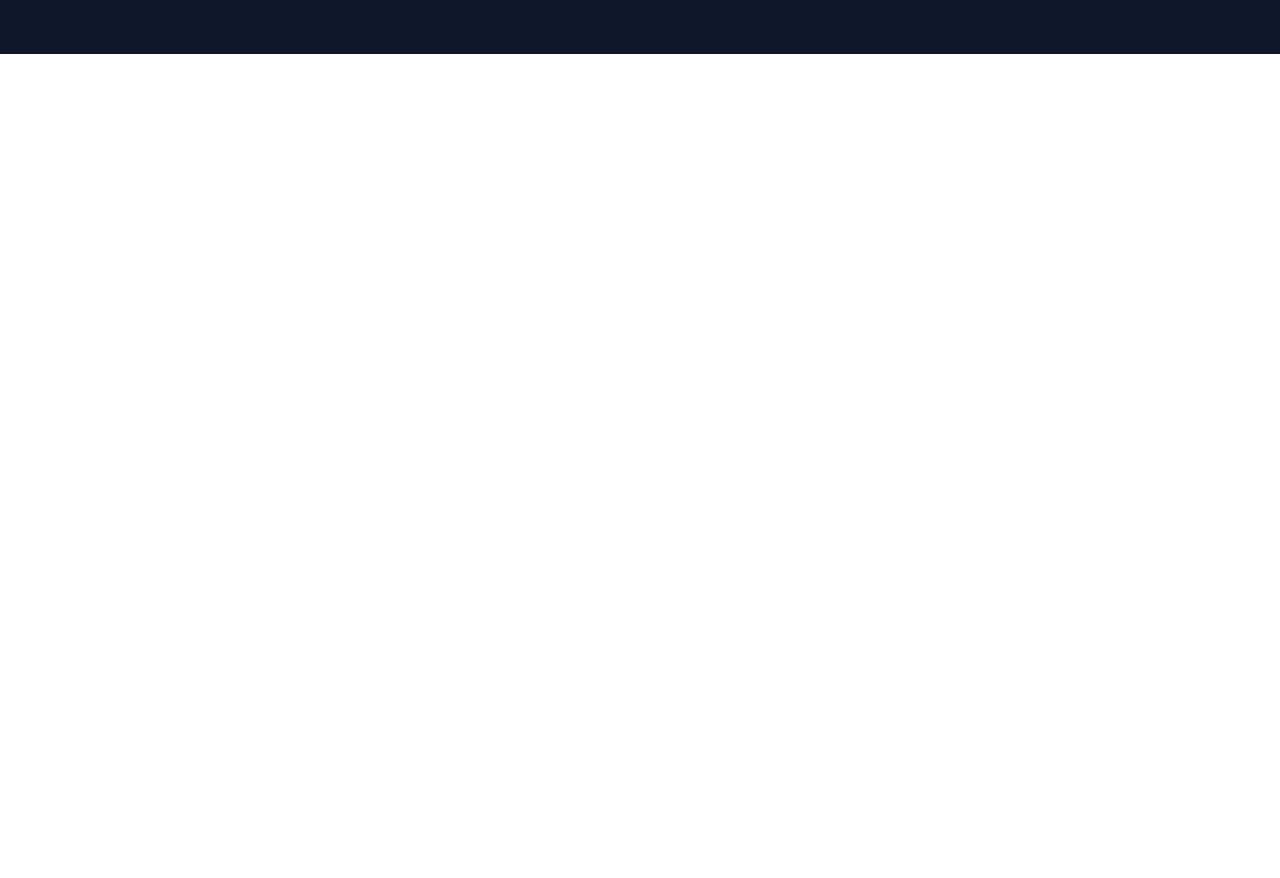
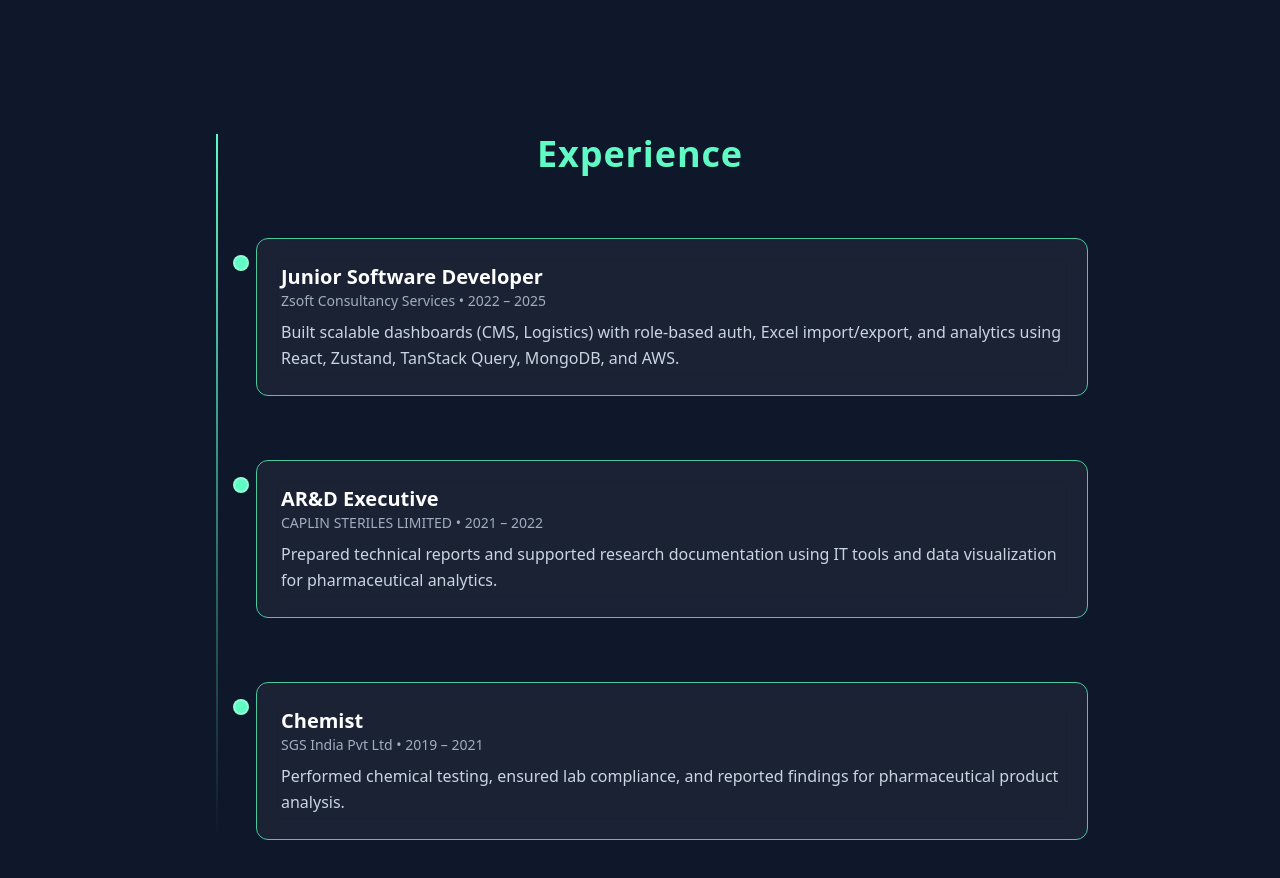
Before and after one commit to Muthu-amu/portfolio, a React (Vite) app: page / in a window 1280 px wide. Shown: the part 2480-3358 px from the top of the page. Before the commit the page ends 2534 px from the top, so only its background shows below. Built offline with nearby package versions, Linux system fonts and the light colour scheme.

Commit message:
Experience.jsx completed

```diff
--- /dev/null
+++ b/src/components/Experience.jsx
@@ -0,0 +1,66 @@
+import { motion } from 'framer-motion';
+
+const experienceData = [
+  {
+    role: 'Junior Software Developer',
+    company: 'Zsoft Consultancy Services',
+    period: '2022 – 2025',
+    description:
+      'Built scalable dashboards (CMS, Logistics) with role-based auth, Excel import/export, and analytics using React, Zustand, TanStack Query, MongoDB, and AWS.',
+  },
+  {
+    role: 'AR&D Executive',
+    company: 'CAPLIN STERILES LIMITED',
+    period: '2021 – 2022',
+    description:
+      'Prepared technical reports and supported research documentation using IT tools and data visualization for pharmaceutical analytics.',
+  },
+  {
+    role: 'Chemist',
+    company: 'SGS India Pvt Ltd',
+    period: '2019 – 2021',
+    description:
+      'Performed chemical testing, ensured lab compliance, and reported findings for pharmaceutical product analysis.',
+  },
+];
+
+const Experience = () => {
+  return (
+    <section className="w-full bg-[#0f172a] text-slate-200 py-20 px-6">
+      <div className="max-w-4xl mx-auto relative">
+        {/* Timeline vertical line */}
+        <div className="absolute left-4 top-0 h-full w-[2px] bg-gradient-to-b from-[#60fbc4] to-transparent md:left-6" />
+
+        <h2 className="text-4xl font-bold text-center mb-16 text-[#60fbc4] tracking-wide">
+          Experience
+        </h2>
+
+        <div className="space-y-16 pl-10 md:pl-16">
+          {experienceData.map((exp, idx) => (
+            <motion.div
+              key={idx}
+              initial={{ opacity: 0, y: 30 }}
+              whileInView={{ opacity: 1, y: 0 }}
+              transition={{ duration: 0.5, delay: idx * 0.2 }}
+              viewport={{ once: true }}
+              className="relative border border-[#4CC89D] bg-white/5 backdrop-blur-md p-6 rounded-xl hover:shadow-[0_0_20px_#4CC89D] transition-all"
+            >
+              {/* Dot on the timeline */}
+              <div className="absolute -left-6 top-4 w-4 h-4 bg-[#60fbc4] rounded-full border-2 border-white/30" />
+
+              <h3 className="text-xl font-semibold text-white">{exp.role}</h3>
+              <p className="text-sm text-[#a0aec0] mb-2">
+                {exp.company} • {exp.period}
+              </p>
+              <p className="text-base text-slate-300 leading-relaxed">
+                {exp.description}
+              </p>
+            </motion.div>
+          ))}
+        </div>
+      </div>
+    </section>
+  );
+};
+
+export default Experience;
--- a/src/pages/Home.jsx
+++ b/src/pages/Home.jsx
@@ -1,4 +1,5 @@
 import About from "../components/About";
+import Experience from "../components/Experience";
 import Navbar from "../components/layout/Navbar";
 import Projects from "../components/Projects";
 import Skills from "../components/Skills";
@@ -13,6 +14,7 @@ const Home = () => {
             <Skills />
             <Visionary />
             <Projects />
+            <Experience />
         </>
     );
 };
```
